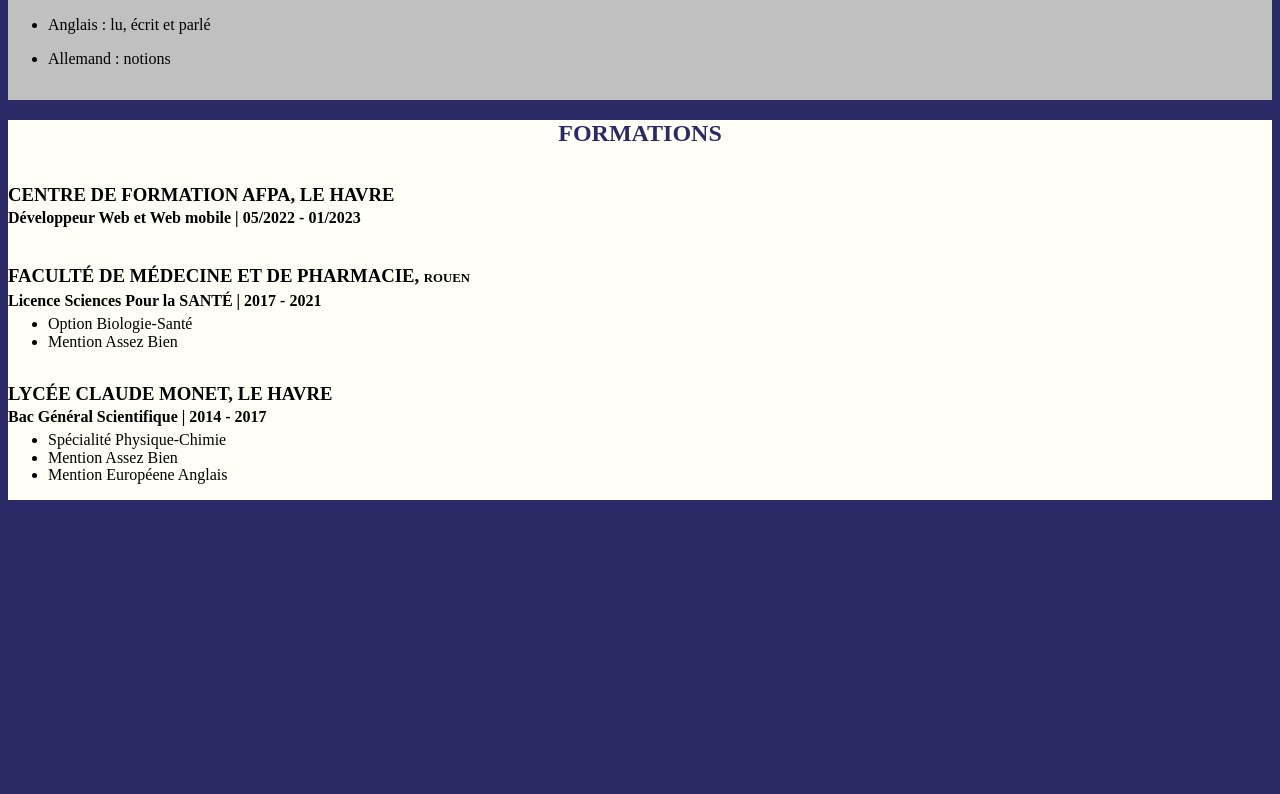
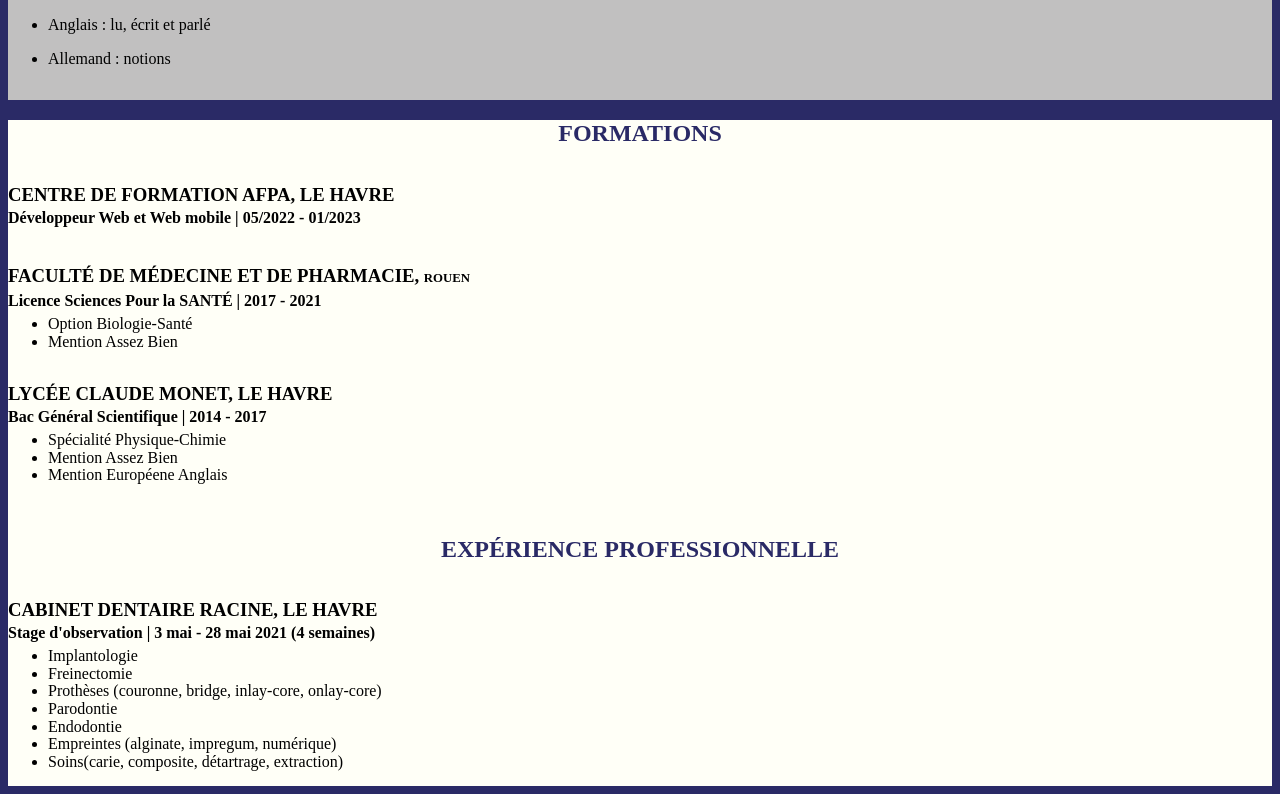
Before and after one commit to KuzanZak/CV-Eval, a plain HTML site: page index.html in a window 1280 px wide. Shown: the part 1016-1810 px from the top of the page. Before the commit the page ends 1524 px from the top, so only its background shows below. Drawn offline with Linux system fonts and the light colour scheme.

Commit message:
experience

```diff
--- a/css/style.css
+++ b/css/style.css
@@ -79,7 +79,7 @@ body{
 }
 
 .formations{
-
+    padding-bottom: 1rem;
 }
 .formations-ttl{
     color: rgb(42, 42, 102);
@@ -109,3 +109,30 @@ body{
     line-height: 0.1;
     padding: .5rem 0;
 }
+
+/* Experience */
+.experience{
+
+}
+
+.experience-content{
+
+}
+
+.experience-ttl{
+    color: rgb(42, 42, 102);
+    text-align: center;
+}
+
+.experience-list{
+    line-height: 0.1;
+    padding: .5rem 0
+}
+
+.experience-sttl{
+
+}
+
+.experience-paragraph{
+
+}
--- a/index.html
+++ b/index.html
@@ -121,6 +121,39 @@
                 </div>
             </div>
         </section>
+        <section class="experience">
+            <div class="experience-content">
+                <h2 class="experience-ttl">EXPÉRIENCE PROFESSIONNELLE</h2>
+                <div class="experience-list">
+                    <h3 class="experience-sttl">CABINET DENTAIRE RACINE, LE HAVRE</h3>
+                    <h4 class="experience-sttl">Stage d'observation | 3 mai - 28 mai 2021 (4  semaines)</h4>
+                    <ul>
+                        <li>
+                            <p class="experience-paragraph">Implantologie</p>
+                        </li>
+                        <li>
+                            <p class="experience-paragraph">Freinectomie</p>
+                        </li>
+                        <li>
+                            <p class="experience-paragraph">Prothèses (couronne, bridge, inlay-core, onlay-core)</p>
+                        </li>
+                        <li>
+                            <p class="experience-paragraph">Parodontie</p>
+                        </li>
+                        <li>
+                            <p class="experience-paragraph">Endodontie</p>
+                        </li>
+                        <li>
+                            <p class="experience-paragraph">Empreintes (alginate, impregum, numérique)</p>
+                        </li>
+                        <li>
+                            <p class="experience-paragraph">Soins(carie, composite, détartrage, extraction)</p>
+                        </li>
+                    </ul>
+                </div>
+            </div>
+
+        </section>
     </section>
     <script type="text/javascript" src="js/script.js"></script>
 </body>
```
